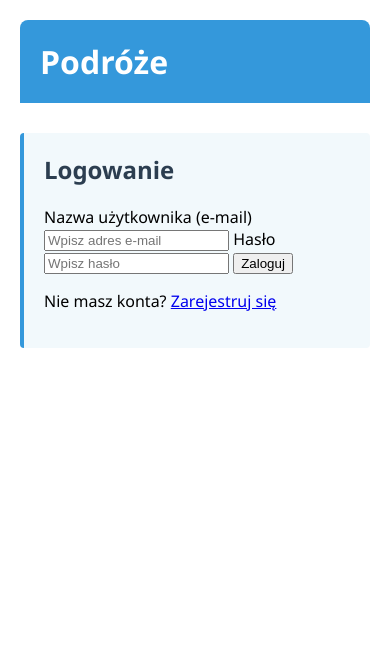
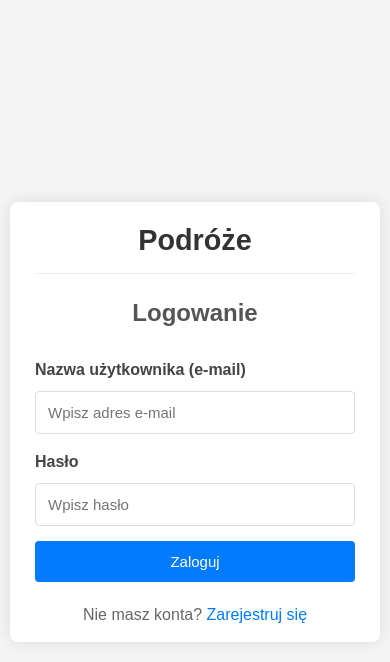
Before and after one commit to SmoQx/Zarzadzenie-projektami, a website: page frontend/login.html in a window 390 px wide. Drawn offline with Linux system fonts and the light colour scheme.

Commit message:
Update style.css

```diff
--- a/frontend/style.css
+++ b/frontend/style.css
@@ -1,104 +1,142 @@
+/* Podstawowe style dla całej strony */
 body {
-  font-family: 'Segoe UI', sans-serif;
-  background-color: #f7f7f7;
+  font-family: Arial, sans-serif;
+  background-color: #f4f4f4;
+  color: #333;
   margin: 0;
   padding: 0;
+  display: flex;
+  justify-content: center;
+  align-items: center;
+  min-height: 100vh;
+  line-height: 1.6;
 }
 
 .container {
-  max-width: 1100px;
-  margin: auto;
-  padding: 20px;
-  background: white;
-  min-height: 100vh;
-  box-shadow: 0 0 10px rgba(0,0,0,0.05);
+  background-color: #fff;
+  padding: 20px 40px;
+  border-radius: 8px;
+  box-shadow: 0 0 15px rgba(0, 0, 0, 0.1);
+  width: 100%;
+  max-width: 500px;
+  margin: 20px;
 }
 
 header {
-  background-color: #3498db;
-  color: white;
-  padding: 20px;
-  border-radius: 8px 8px 0 0;
-  display: flex;
-  justify-content: space-between;
-  align-items: center;
-  flex-wrap: wrap;
+  text-align: center;
+  margin-bottom: 20px;
+  border-bottom: 1px solid #eee;
+  padding-bottom: 10px;
 }
 
-
 header h1 {
+  color: #333;
   margin: 0;
 }
 
-
-nav ul {
-  list-style: none;
-  padding: 0;
-  display: flex;
-  gap: 15px;
-  flex-wrap: wrap;
-  margin: 0;
-  flex: 1;
-  overflow-x: auto;
-  flex-shrink: 1;
+main section h2 {
+  text-align: center;
+  color: #555;
+  margin-bottom: 25px;
 }
 
-
-header nav ul li a {
-  display: block;
-  padding: 0.6rem 1rem;
-  text-decoration: none;
-  color: white;
-  background-color: #2980b9;
-  border-radius: 6px;
-  transition: background-color 0.2s ease;
-  white-space: nowrap;
-  text-shadow: 1px 1px 1px rgba(0,0,0,0.1);
+/* Style dla formularzy */
+form {
+  display: flex;
+  flex-direction: column;
 }
 
-header nav ul li a:hover {
-  background-color: #1c6697;
-  color: white;
+label {
+  margin-bottom: 8px;
+  font-weight: bold;
+  color: #444;
 }
 
-header nav ul li a.active {
-  background-color: #1abc9c;
-  color: #fff;
-  border-radius: 6px;
+input[type="text"],
+input[type="password"],
+input[type="email"] {
+  padding: 12px;
+  margin-bottom: 15px;
+  border: 1px solid #ddd;
+  border-radius: 4px;
+  box-sizing: border-box;
+  width: 100%;
+  font-size: 16px;
 }
 
-main section {
-  margin-top: 30px;
-  padding: 20px;
-  background: #f2f9fc;
-  border-left: 4px solid #3498db;
-  border-radius: 4px;
+input[type="text"]:focus,
+input[type="password"]:focus,
+input[type="email"]:focus {
+  border-color: #007bff;
+  outline: none;
+  box-shadow: 0 0 5px rgba(0, 123, 255, 0.25);
 }
 
-main section h2 {
-  margin-top: 0;
-  color: #2c3e50;
+button[type="submit"] {
+  background-color: #007bff;
+  color: white;
+  padding: 12px 20px;
+  border: none;
+  border-radius: 4px;
+  cursor: pointer;
+  font-size: 16px;
+  transition: background-color 0.3s ease;
+}
+
+button[type="submit"]:hover {
+  background-color: #0056b3;
+}
+
+.register-prompt {
+  text-align: center;
+  margin-top: 20px;
+}
+
+.register-prompt p {
+  margin: 0;
+  color: #666;
+}
+
+.register-prompt a {
+  color: #007bff;
+  text-decoration: none;
+}
+
+.register-prompt a:hover {
+  text-decoration: underline;
+}
+
+.form-group {
+  margin-bottom: 15px;
 }
 
 footer {
   text-align: center;
-  margin-top: 40px;
-  padding-top: 10px;
-  border-top: 1px solid #ccc;
+  margin-top: 30px;
+  padding-top: 15px;
+  border-top: 1px solid #eee;
+  font-size: 0.9em;
   color: #777;
 }
 
-.logout-btn {
-  padding: 0.5rem 1rem;
-  background-color: #d9534f;
-  color: #fff;
-  border: none;
-  border-radius: 4px;
-  cursor: pointer;
-  flex: 0 0 auto;
-  margin-left: 1rem;
+@media (max-width: 600px) {
+  .container {
+    margin: 10px;
+    padding: 15px 25px;
+  }
+
+  header h1 {
+    font-size: 1.8em;
+  }
+
+  main section h2 {
+    font-size: 1.5em;
+  }
+
+  input[type="text"],
+  input[type="password"],
+  input[type="email"],
+  button[type="submit"] {
+    font-size: 15px;
+  }
 }
-
-.logout-btn:hover {
-  background-color: #c9302c;
-}
```
